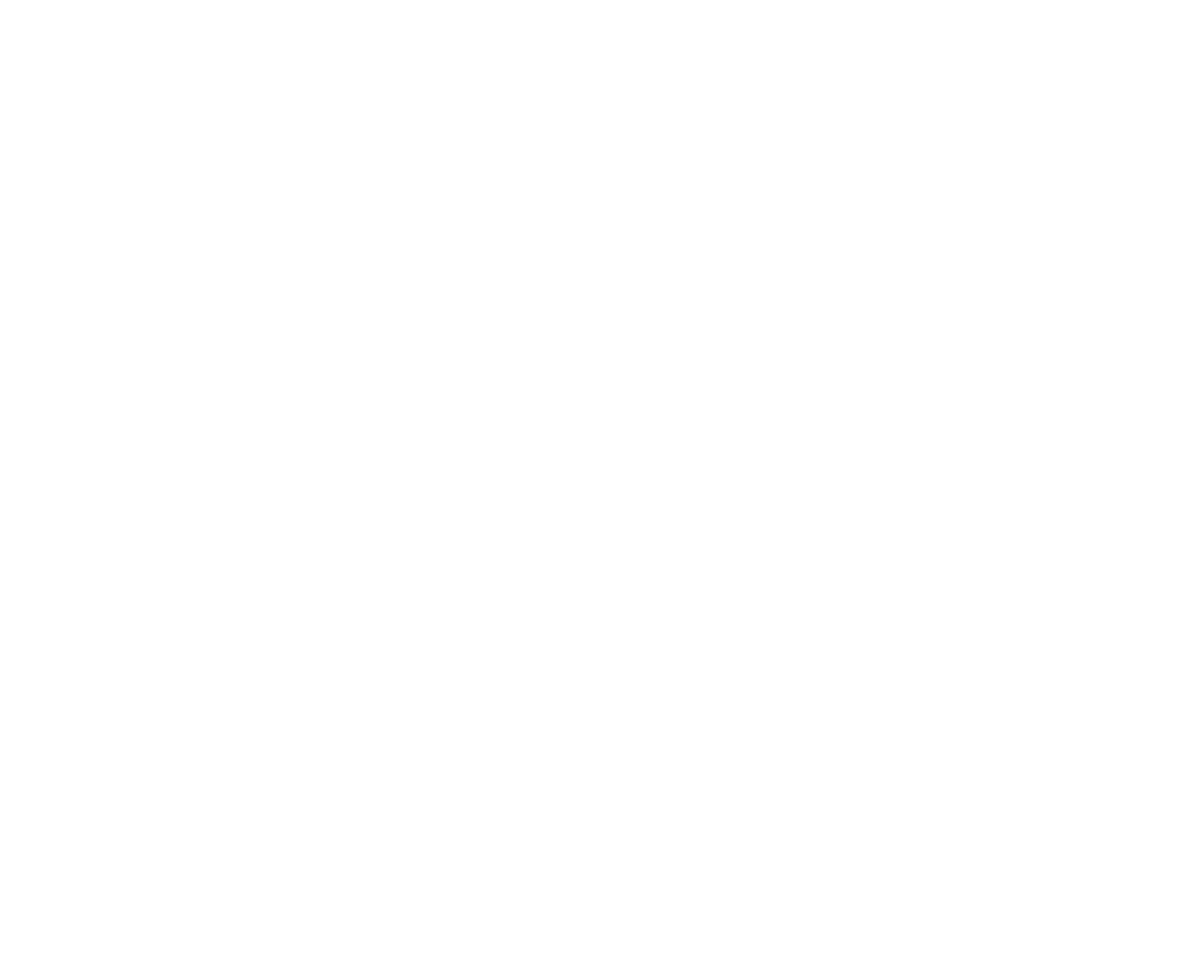
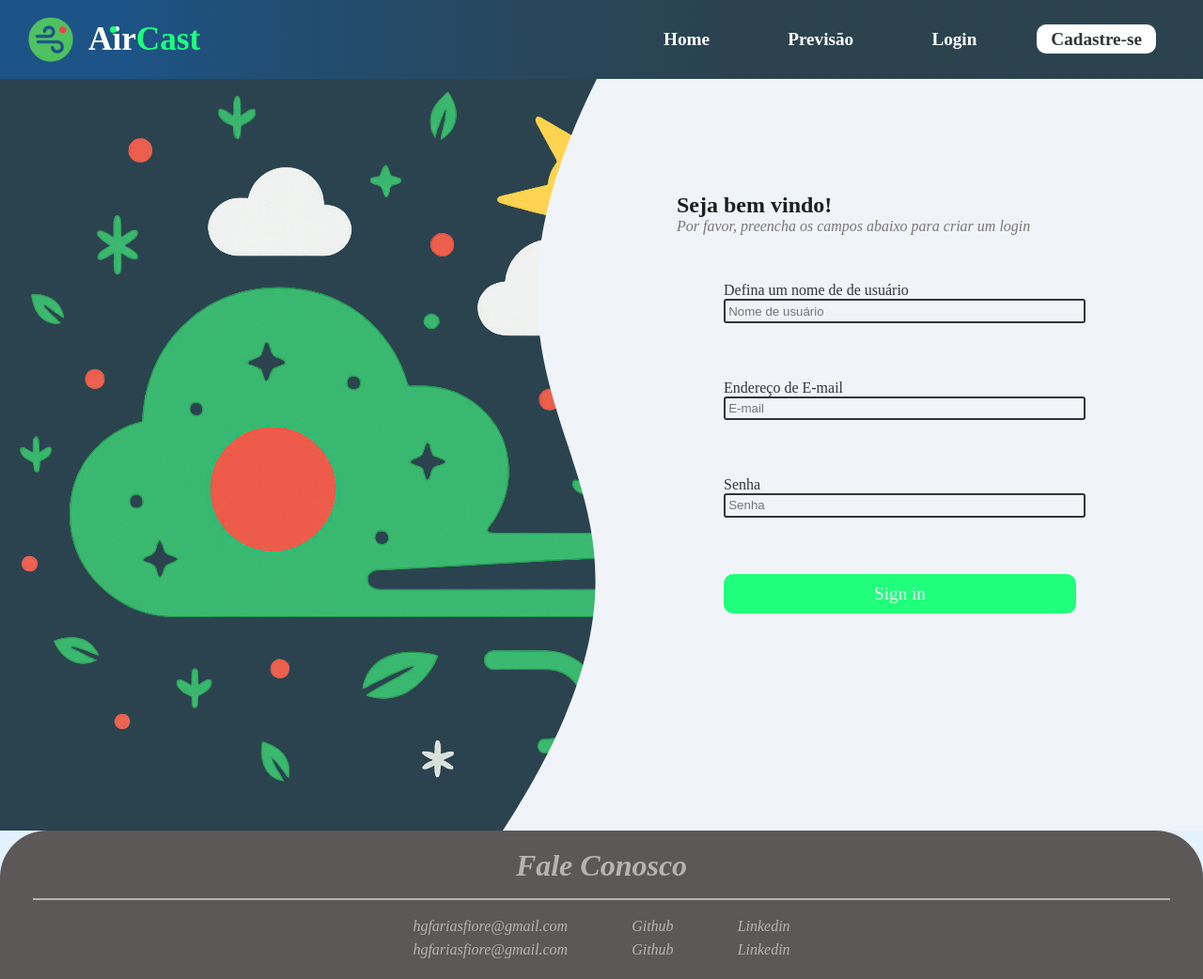
Before and after one commit to RogerCabralSilva/Site_Previsao_de_ar_de_Pinheiros, a plain HTML site: page site/html/cadastro.html in a window 1280 px wide. Shown: the whole page at 94% size. Before the commit the page ends 800 px from the top, so only its background shows below. Drawn offline with Linux system fonts and the light colour scheme; a web font is replaced by a local one.

Commit message:
project update

```diff
--- a/site/css/style.css
+++ b/site/css/style.css
@@ -266,3 +266,113 @@ nav{
     text-shadow: 0px 0px 10px #1fff7c;
     transition: 0.2s;
 }
+/*********************SIGNUP PAGE - Main content style*********************/
+#signup-main{
+    display: flex;
+    flex-direction: row;
+    margin: 0;
+    background: #1fff7c;
+    height: 100vh;
+    align-items: center;
+}
+#form-container{
+    display: flex;
+    width: 100vw;
+    height: 100vh;
+    padding: 100;
+}
+#signup-banner{
+    background:  hsl(200, 29%, 24%);
+    flex: 1;
+}
+#formulario{
+    display: flex;
+    flex-direction: column;
+    background-color: #F0F4F8;
+    padding: 5px;
+    flex: 1;
+    justify-content: center;
+    color: #1E1E1E;
+}
+#formulario header{
+    text-align: left;
+    margin: 0px 80px 0px 80px;
+}
+#formulario form{
+    display: flex;
+    flex-direction: column;
+    margin: 20px 100px 80px 100px;
+}
+#formulario form>div{
+    display: flex;
+    flex-direction: column;
+    align-items: start;
+    justify-content: space-around;
+}
+#formulario form input{
+    width: 100%;
+    padding: 0.2rem;
+    background: #F0F4F8;
+    border: solid 2px #313538;
+    border-radius: 3px;
+}
+#formulario form label{
+    color: #313538;
+}
+
+#formulario form>*{
+    margin: 30px;
+}
+#formulario button{
+    padding: 10px;
+    border-radius: 10px;
+    border: transparent;
+    background: #1fff7c;
+    font: 1.2rem QuickSand;
+    transition: 0.5s;
+    color: #F0F4F8;
+}
+#signup-banner{
+    background-image: url('../images/signup-banner.png');
+    background-repeat: no-repeat;
+    display: flex;
+    flex-direction: row-reverse;
+    justify-content: end;
+}
+
+#formulario form input:focus{
+    outline: none;
+    border: solid 2px #1fff7c;
+}
+#formulario button:hover{
+    border: solid 2px #1fff7c;
+    background: #F0F4F8;
+    box-shadow: 0px 0px 10px #1fff7c;
+    color: #1fff7c;
+    text-shadow: 0px 0px 10px #1fff7c;
+    transition: 0.2s;
+}
+
+/*********************FOOTER style*********************/
+footer {
+    background-color: #5c5858;
+    color: #b4b4b4;
+    border-top-right-radius: 50px 50px;
+    border-top-left-radius: 50px 50px;
+    text-align: center;
+    padding: 1.2em;
+}
+footer hr{
+    margin: 1em;
+    background-color: #b4b4b4;
+    border: none;
+    height: 2px;
+}
+footer ul{
+    list-style: none;
+    margin: 0 3em;
+}
+footer li{
+    display: inline-block;
+    margin: 0.2em 2em;
+}
--- a/site/html/cadastro.html
+++ b/site/html/cadastro.html
@@ -0,0 +1,78 @@
+<!DOCTYPE html>
+<html lang="pt-br">
+<head>
+    <meta charset="UTF-8">
+    <meta name="viewport" content="width=device-width, initial-scale=1.0">
+    <title>AirCast</title>
+    <link rel="stylesheet" href="../css/style.css">
+    <script src="../js/script.js"></script>
+</head>
+<body>
+    <nav role="navigation" aria-label="Main navigation">
+        <div class="nav-content">
+            <div id="page-title">
+                <img src="../images/logo.png" alt="logo image" style="margin-right: 1em; width: 3em;">
+                <a id="logo" href="#">A<span class="i-wrapper">i</span>r<span style="color:hsl(145, 100%, 56%);">Cast</span></a>
+            </div>
+            <div class="nav-anchors">
+                <ul class="nav-list">
+                    <li><a href="../index.html" id="home" class="h-link">Home</a></li>
+                    <li><a href="previsao.html" id="forecast" class="h-link">Previsão</a></li>
+                    <li><a href="login.html" id="login" class="h-link">Login</a></li>
+                    <li><a href="#" id="signup">Cadastre-se</a></li>
+                </ul>
+            </div>
+        </div>
+    </nav>
+    <main id="signup-main">
+        <div id="form-container">
+            <div id="signup-banner">
+                <svg viewBox="-100 0 100 200" id="curve-effect" preserveAspectRatio="none">
+                    <defs>
+                        <path id="curve" d="M0,0 c-50,100 40,100 -25,200 L70,200">
+                    </defs>
+                    <g id="curve-container">
+                        <use href="#curve" fill="#F0F4F8"/> <!-- second option: #F0F4F8*-->
+                    </g>
+            </div>
+            <div id="formulario">
+                <header>
+                    <h1 style="font-size: 1.5rem;">Seja bem vindo!</h1>
+                    <p style="color: #7a7575;font-weight: 500;"><em>Por favor, preencha os campos abaixo para criar um login</em></p>
+                </header>
+                <form action="">
+                    <div>
+                        <label for="text" class="form_label">Defina um nome de de usuário</label>
+                        <input type="text" name="username" id="username" placeholder="Nome de usuário" onfocus="login_focus(0)" onblur="login_blur(0)">
+                    </div>
+                    <div>
+                        <label for="email" class="form_label">Endereço de E-mail</label>
+                        <input type="email" name="email" id="email" placeholder="E-mail" onfocus="login_focus(1)" onblur="login_blur(1)">
+                    </div>
+                    <div>
+                        <label for="password" class="form_label">Senha</label>
+                        <input type="password" name="password" id="password" placeholder="Senha" onfocus="login_focus(1)" onblur="login_blur(1)">
+                    </div>
+                    <button type="submit">Sign in</button>
+                </form>
+            </div>
+        </div>
+    </main>
+    <footer>
+        <h1><em>Fale Conosco</em></h1>
+        <hr>
+        <address>
+            <ul>
+                <li>hgfariasfiore@gmail.com</li>
+                <li>Github</li>
+                <li>Linkedin</li>
+            </ul>
+            <ul>
+                <li>hgfariasfiore@gmail.com</li>
+                <li>Github</li>
+                <li>Linkedin</li>
+            </ul>
+        </address>
+    </footer>
+    <script src="../js/script.js"></script>
+</body>
```
Also changed, not shown: site/html/login.html (+18 -2 lines), site/html/previsao.html (+1 -0 lines), site/index.html (+18 -2 lines), site/images/signup-banner.png (added).
